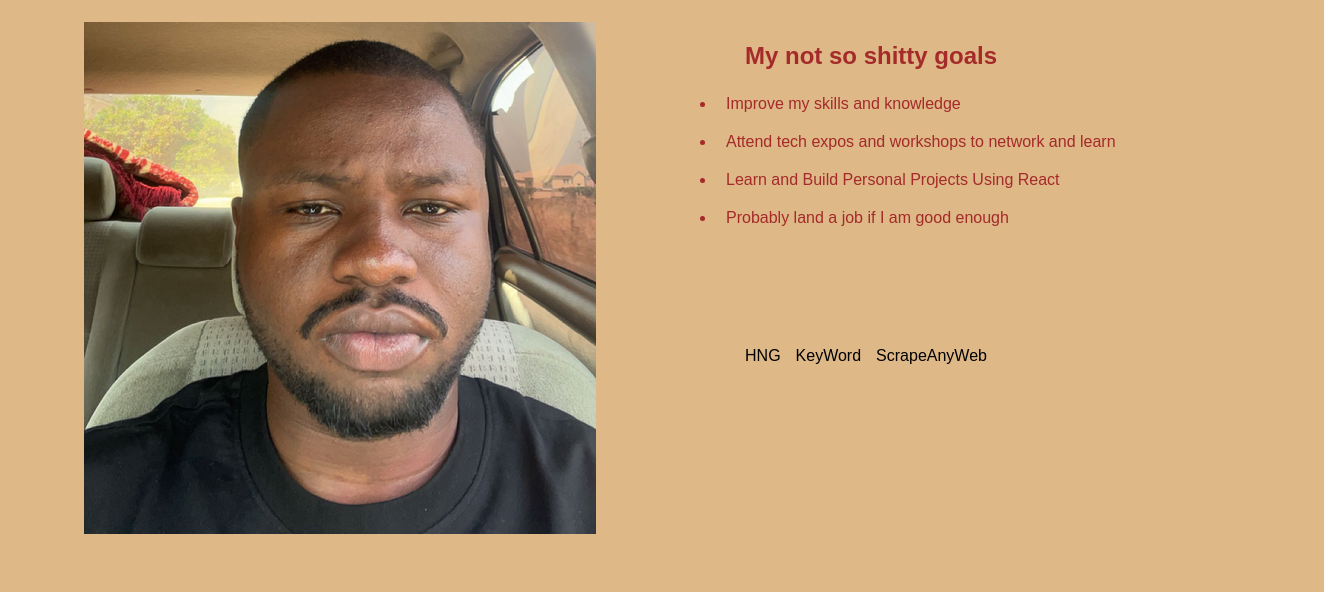
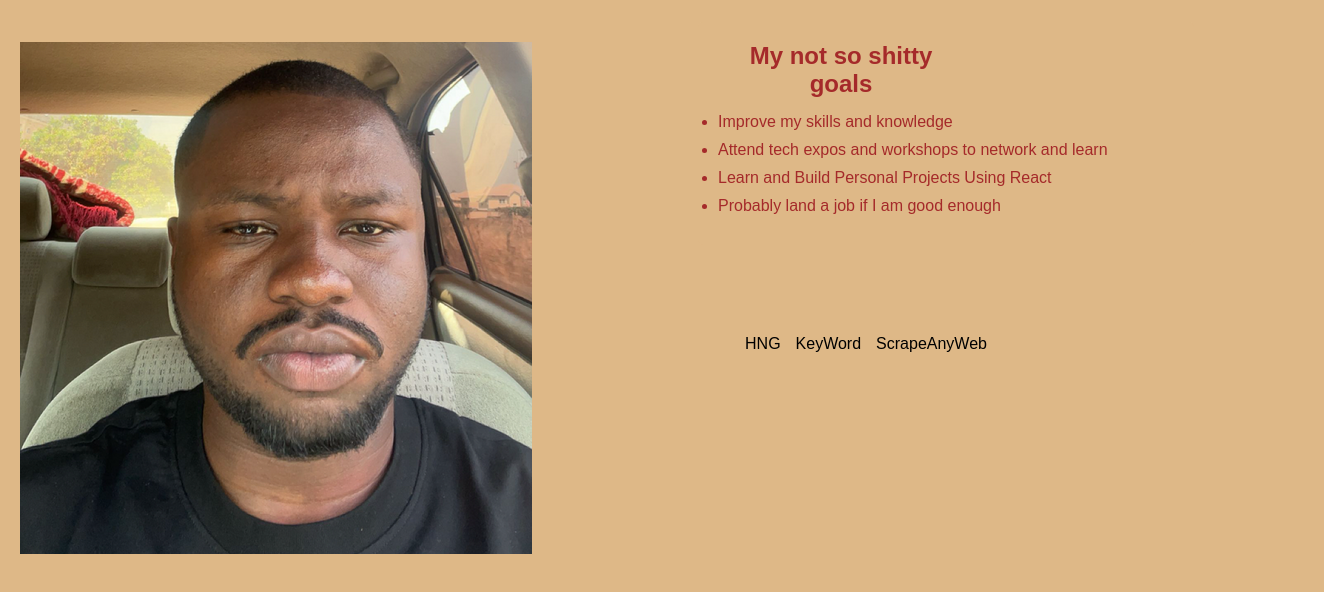
Before and after one commit to Notobd/hngpersonalpage, a plain HTML site: page index.html in a window 1280 px wide. Shown: the part 106-698 px from the top of the page, 1324 px wide, since content can reach past the window. Drawn offline with Linux system fonts and the light colour scheme.

Commit message:
personal-page1

```diff
--- a/index.css
+++ b/index.css
@@ -34,15 +34,14 @@ main {
 .goals {
   display: flex;
   flex-direction: column;
-  width: 500px;
+  width: 100%;
+  padding: 10px 50px;
   margin: auto auto;
-  padding: 20px;
   border-radius: 5px;
   background-color: burlywood;
 }
 li {
-  padding: 10px;
-  margin: 0;
+  padding-bottom: 10px;
 }
 .links {
   display: flex;
@@ -72,13 +71,20 @@ a:active {
   .display-img {
     float: left;
     margin-right: 100px;
+    margin-top: 20px;
   }
   .goals {
+    flex-direction: column;
+    flex-wrap: wrap;
+    padding: 20px;
+    width: 40%;
     color: brown;
     font: bold;
   }
   .tech-goals {
+    padding-right: 210px;
     margin-right: 150px;
+    width: 100%;
   }
   a {
     color: brown;
```
